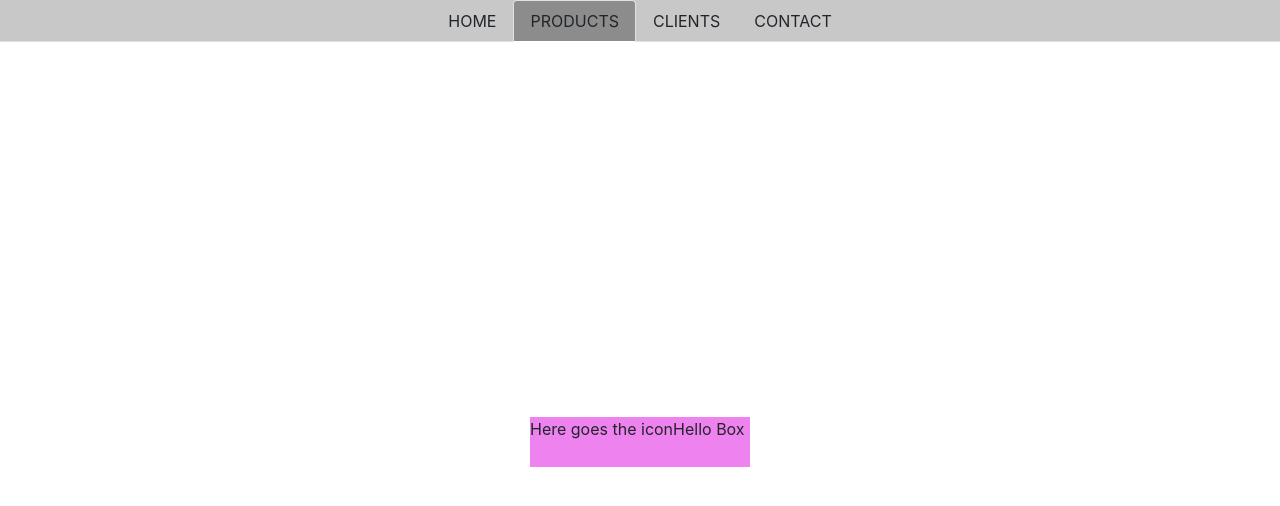
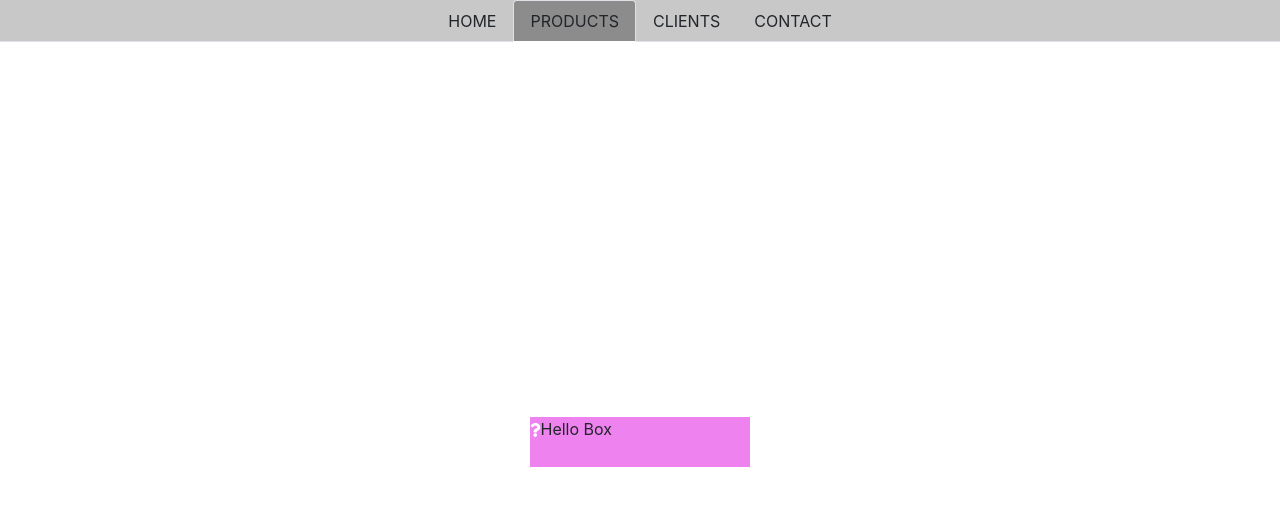
Before and after one commit to AugustoAleGon/team-business, a React (Create React App) app: page / in a window 1280 px wide. Shown: the top 506 px of the page. Built offline with nearby package versions, Linux system fonts and the light colour scheme.

Commit message:
Create box component for menu

```diff
--- a/src/Components/BoxCategoriesComponent.js
+++ b/src/Components/BoxCategoriesComponent.js
@@ -1,13 +1,40 @@
 import React from 'react'
 import PropTypes from 'prop-types'
-import cn from 'classnames'
+import { FontAwesomeIcon } from '@fortawesome/react-fontawesome'
+import { faBars, faLaptop, faWrench, faFolder, faQuestion } from '@fortawesome/free-solid-svg-icons'
+
+const iconDynamic = (iconName) => {
+  let icon
+  switch (iconName) {
+    case 'all':
+      icon = faBars
+      break
+    case 'tech':
+      icon = faLaptop
+      break
+    case 'services':
+      icon = faWrench
+      break
+    case 'office':
+      icon = faFolder
+      break
+    default:
+      icon = faQuestion
+      break
+  }
+  return icon
+}
 
 class BoxCategoriesComponent extends React.PureComponent {
   render () {
     return (
-      <div className={this.props.className}>
-        <div>Here goes the icon</div>
-        <p className={cn({ active: this.props.active })}>{this.props.categoryTitle}</p>
+      <div className={this.props.className + (this.props.active ? ' active' : ' inactive')} onClick={this.props.actionClick}>
+        <div className='icon-container'>
+          <FontAwesomeIcon icon={iconDynamic(this.props.iconName)} color='white' size='sm' />
+        </div>
+        <div className='title-container'>
+          <p className='title-category'>{this.props.categoryTitle}</p>
+        </div>
       </div>
     )
   }
@@ -15,7 +42,9 @@ class BoxCategoriesComponent extends React.PureComponent {
 
 BoxCategoriesComponent.propTypes = {
   className: PropTypes.string,
+  actionClick: PropTypes.func,
   active: PropTypes.bool,
+  iconName: PropTypes.string,
   categoryTitle: PropTypes.string
 }
 
```
Also changed, not shown: src/Containers/CategoriesScreenComponent.js (+27 -7 lines).
